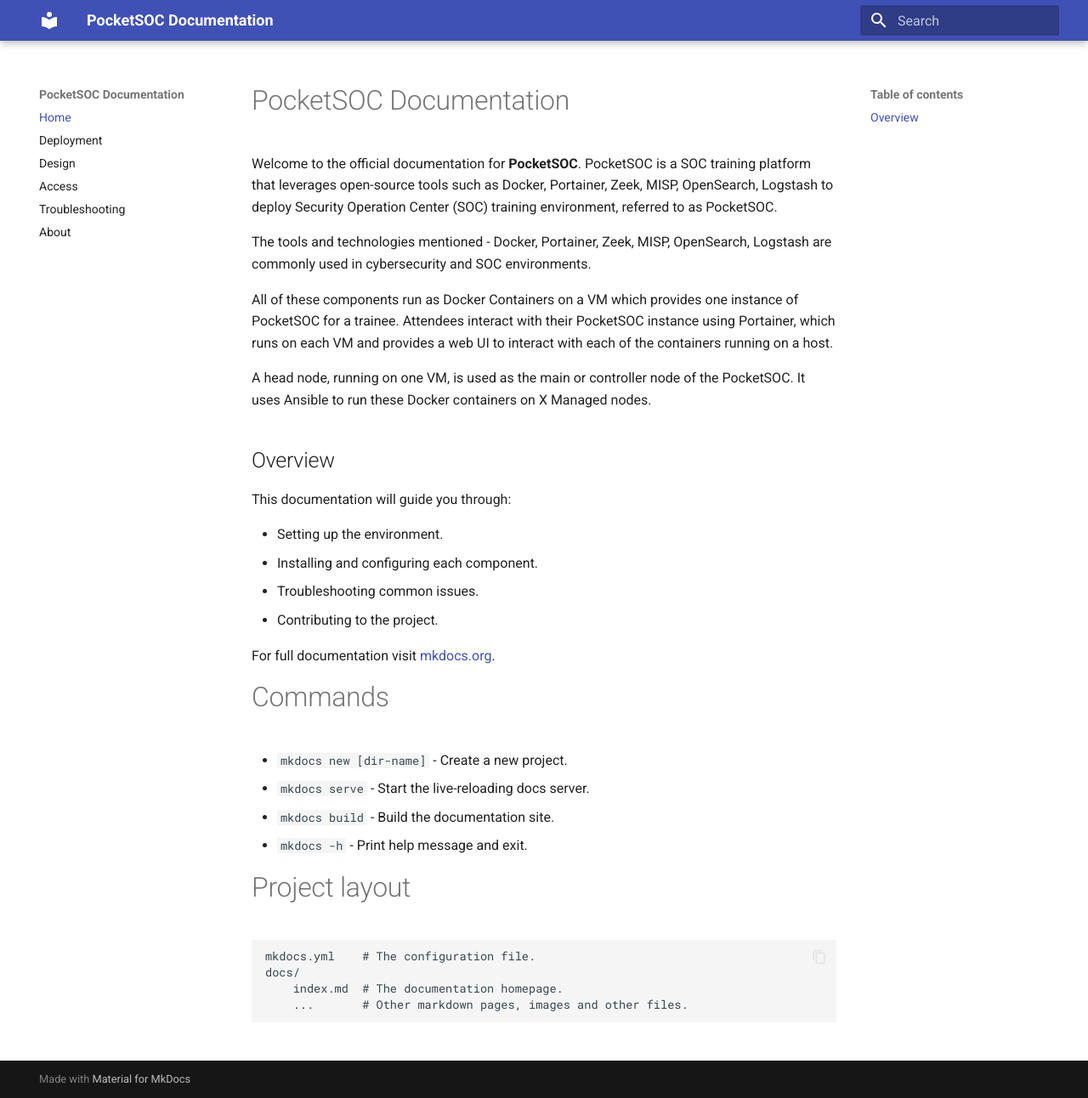
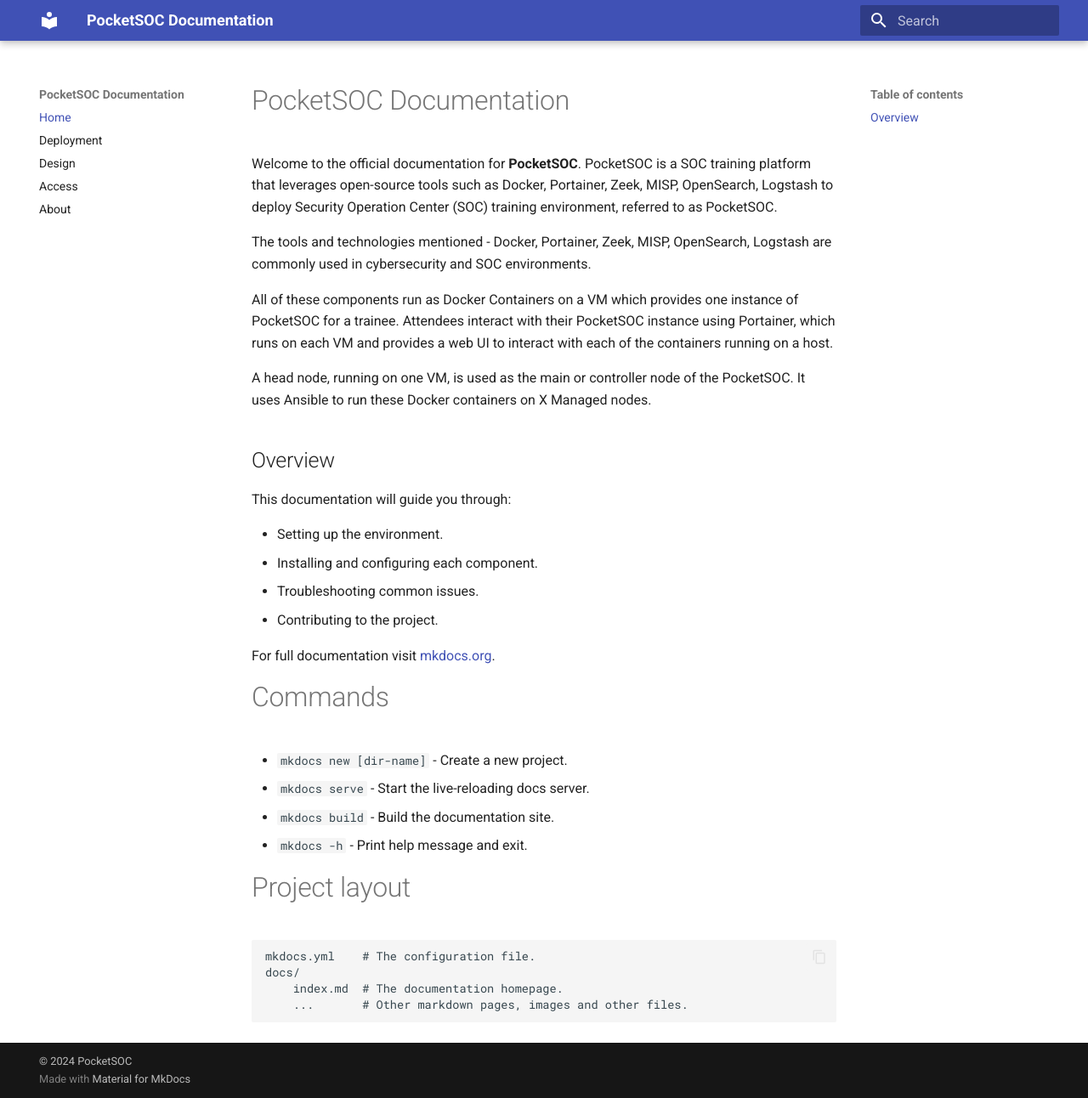
Before and after one commit to drmcrooks/pocketsoc-docs-2025, an MkDocs documentation site: the page built from docs/index.md, in a window 1280 px wide and 1292 px high. Shown: the whole window at 85% size. Built offline with MkDocs 1.6.1 and Material for MkDocs 9.7.7, drawn with Linux system fonts in a browser that asks for light colours.

```diff
--- a/mkdocs.yml
+++ b/mkdocs.yml
@@ -13,7 +13,6 @@ nav:
   - Deployment: deployment.md
   - Design: design.md
   - Access: access.md
-  - Troubleshooting: common_issues.md
   - About : about.md
 
 #repo_url: https://github.com/my-repo/project
@@ -21,3 +20,6 @@ nav:
 
 plugins:
   - search
+
+copyright: |
+  &copy; 2024 <a href="https://github.com/azahmd"  target="_blank" rel="noopener">PocketSOC</a>
```
Also changed, not shown: docs/about.md (added, +3 -0 lines).
